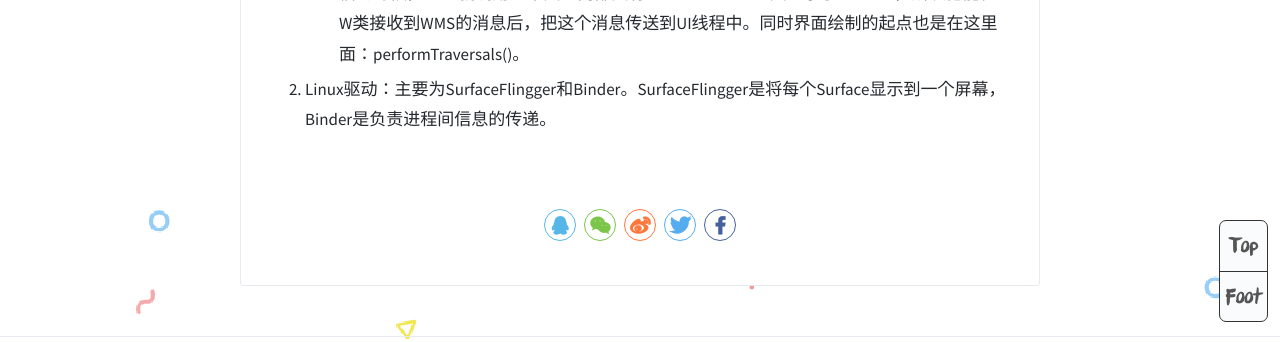
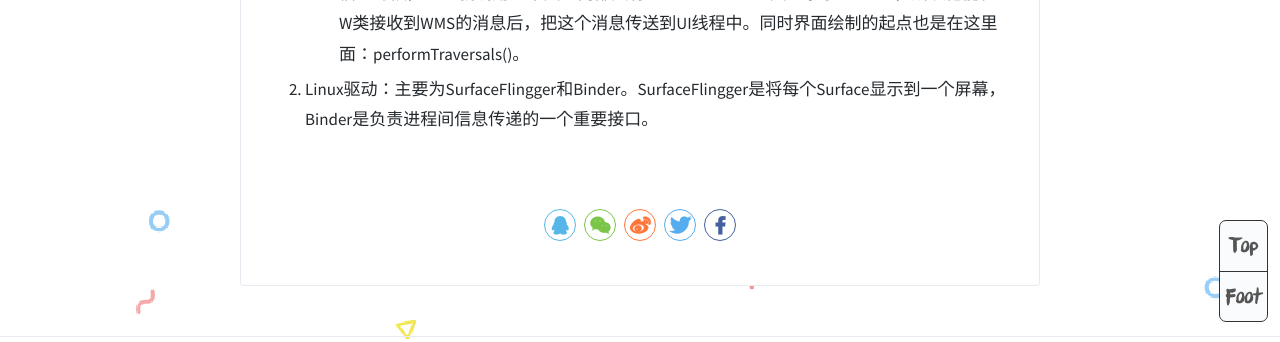
Before and after one commit to 1160899400/JimLiu.github.io, a Jekyll site: the page built from _posts/2018-12-11-Android系统概述.md, in a window 1280 px wide and 900 px high, scrolled down 2376 px. Shown: the part 488-830 px from the top of the window. Built offline with Jekyll 4.4.1, drawn with Linux system fonts in a browser that asks for light colours.

````diff
--- a/_posts/2018-09-18-android文件内部存储和外部存储.markdown
+++ b/_posts/2018-09-18-android文件内部存储和外部存储.markdown
@@ -22,6 +22,7 @@ categories: Android
 	don't be confused by the word "external" here. This directory can better be thought as media/shared storage. It is a filesystem that can hold a relatively large amount of data and that is shared across all applications (does not enforce permissions). Traditionally this is an SD card, but it may also be implemented as built-in storage in a device that is distinct from the protected internal storage and can be mounted as a filesystem on a computer.
 ```
 &emsp;&emsp;实际上，通俗地说，可以这么理解，外部存储就是手机上的File System的根目录sdcard，打开手机的文件管理，里面的文件夹都属于外部存储，都位于手机的sdcard目录下。
+
 &emsp;&emsp;接下来继续介绍sdcard目录，在Android Studio上的Device File Explorer上可以看到包括外部存储和内部存储。如图，其中data属于内部存储，sdcard是外部存储。但在图中发先不可思议的是有2个sdcard目录，那外部存储到底指的是哪个sdcard目录呢？
 
 ![android手机内外存储系统](https://urt1rsliu.github.io/images/post/Android/android文件内部存储和外部存储.PNG)
@@ -29,8 +30,11 @@ categories: Android
 <center>图1.android手机内外存储系统</center>
 
 &emsp;&emsp;其实这两个文件夹都不是，或者说都是，这两个文件夹后面有Permissions一列，这是Linux文件系统的权限符，其中第一个字母 L 是指当前文件/目录的类型是软链接文件（类似于windows的快捷方式），所以这两个文件夹都是软链接目录，并非真正的sdcard文件夹，它们都被称为挂载点。
+
 &emsp;&emsp;通过查阅相关资料发现真正的sdcard文件夹是storage/emulated/0这一文件夹，该文件夹是手机sd卡被挂载的目录，也是当前手机默认的外部存储的根目录。所以当调用`Environment.getExternalStorageDirectory()`方法时，返回到的就是该目录，对于不同的手机，返回的路径可能不一样，原因就在于有的手机除了带有手机自身的sd卡外，还有外置的tf存储卡。有的时候是外置的sd卡在被挂载状态下，这时`Environment.getExternalStorageDirectory()`方法获取到的就是其它的外置存储卡了。
+
 &emsp;&emsp;所以总结一下，**为了方便理解，只要认为** `Environment.getExternalStorageDirectory()` **获取的是当前外部存储的根目录就可以了**。当然外部存储还分私有存储和公共存储，私有存储在对应的app卸载时会自动删除，公共存储不会删除。比如sdcard/Android/data/(package)目录就是各个应用的私有存储,应用卸载时会删除对应的包目录（files和cache）。
+
 &emsp;&emsp;在android中，常用的获取外部存储的目录的方法有：
 
 - `Environment.getExternalStorageDirectory()`:外部存储的根目录sdcard，有时候为storage/emulated/0（小米5），有时候为mnt/sdcard或sdcard，但其实都是同一目录。
--- a/_posts/2018-12-11-Android系统概述.md
+++ b/_posts/2018-12-11-Android系统概述.md
@@ -7,7 +7,7 @@ tags:
 - API
 ---
 
-### Android系统架构简析
+###  Android系统架构简析
 
 &emsp;&emsp;Android架构主要分为四部分，从底层到顶层依次为**Linux Kernel**(内核层)，**Libraries**(共享库，以及android运行时库，**Android Runtime**)，**Application Framework**(应用框架层)，**Application**(应用程序),重点研究的源码也集中于Framework层。
 
@@ -57,9 +57,8 @@ tags:
 - StatusBarManagerService，状态栏管理服务
 - 还有其他很多服务，不一一概述。
 
-
 2. 客户端。客户端主要包括以下几个重要的类：
 - ActivityThread: 主线程（UI线程）类，程序的入口就是这个类的main函数，是与AMS交互的一个重要的类：内部有ApplicationThread类（extends IBinder），负责与AMS跨进程通信，又有H类（extends Handler），负责接收ApplicationThread类发来的message。
 - ViewRoot：负责与WMS交互的一个重要的类，内部有W类，W类继承于Binder，所以他与ApplicationThread的角色是差不多的，只不过他对应的是WMS，当WMS想与客户端进行通信的时候，Wms就调用这个类。内部又有ViewRootHandler类继承于Handler，所以他能在W类接收到WMS的消息后，把这个消息传送到UI线程中。同时界面绘制的起点也是在这里面：performTraversals()。
 
-3. Linux驱动：主要为SurfaceFlingger和Binder。SurfaceFlingger是将每个Surface显示到一个屏幕，Binder是负责进程间信息的传递。
+3. Linux驱动：主要为SurfaceFlingger和Binder。SurfaceFlingger是将每个Surface显示到一个屏幕，Binder是负责进程间信息传递的一个重要接口。
````
